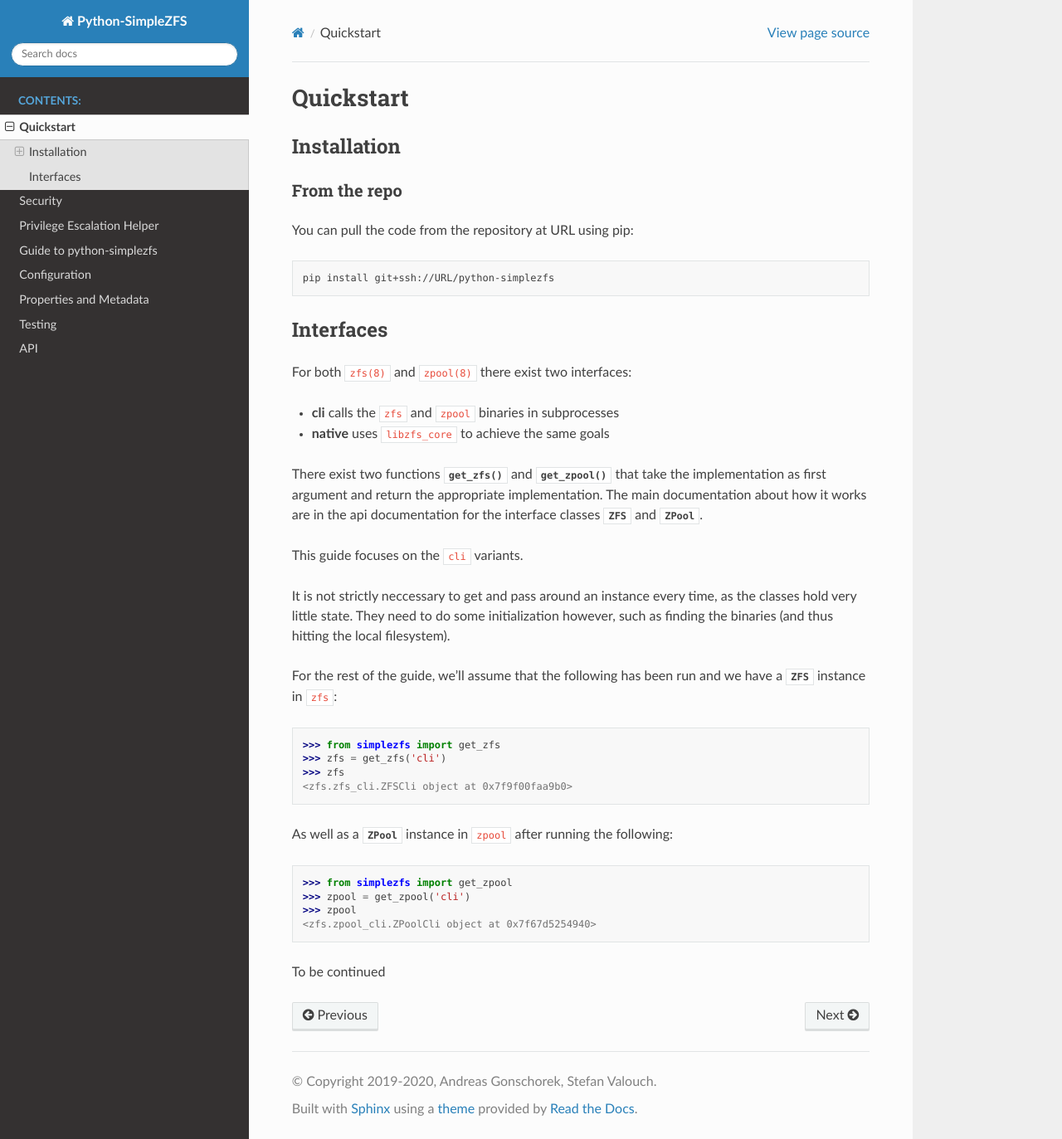
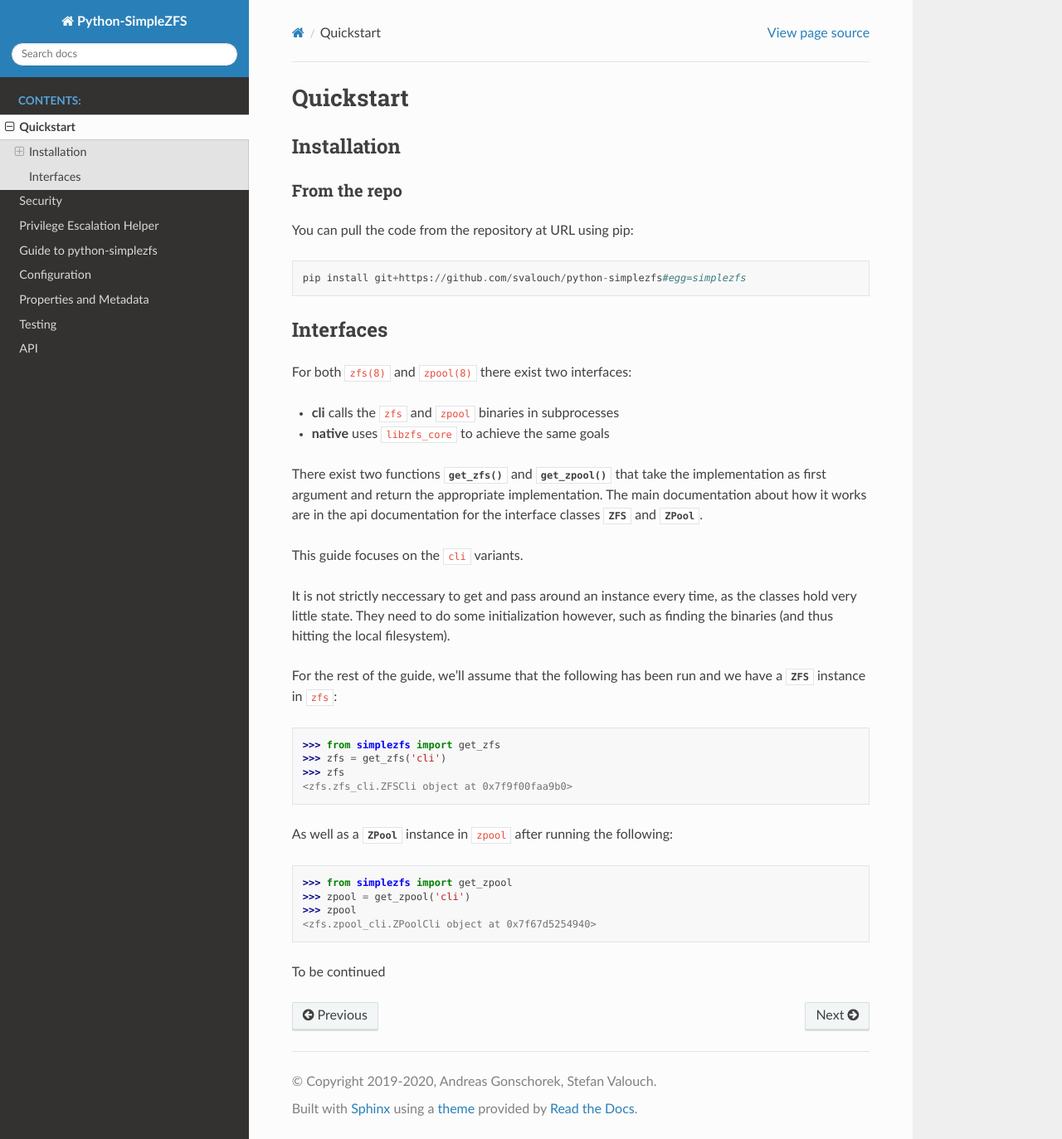
Before and after one commit to svalouch/python-simplezfs, a Sphinx documentation site: the page built from docs/quickstart.rst, in a window 1280 px wide and 1373 px high. Shown: the whole window at 83% size. Built offline with Sphinx 7.4.7 and the Read the Docs theme 2.0.0, drawn with Linux system fonts in a browser that asks for light colours.

Commit message:
docs: fix pip url and line length in quickstart

```diff
--- a/docs/quickstart.rst
+++ b/docs/quickstart.rst
@@ -10,9 +10,9 @@ From the repo
 
 You can pull the code from the repository at URL using pip:
 
-.. code-block:: bash
+::
 
-    pip install git+ssh://URL/python-simplezfs
+    pip install git+https://github.com/svalouch/python-simplezfs#egg=simplezfs
 
 
 Interfaces
@@ -22,17 +22,17 @@ For both ``zfs(8)`` and ``zpool(8)`` there exist two interfaces:
 * **cli** calls the ``zfs`` and ``zpool`` binaries in subprocesses
 * **native** uses ``libzfs_core`` to achieve the same goals
 
-There exist two functions :func:`~simplezfs.zfs.get_zfs` and :func:`~simplezfs.zpool.get_zpool` that take the implementation as
-first argument and return the appropriate implementation. The main documentation about how it works are in the api
-documentation for the interface classes :class:`~simplezfs.zfs.ZFS` and :class:`~simplezfs.zpool.ZPool`.
+There exist two functions :func:`~simplezfs.zfs.get_zfs` and :func:`~simplezfs.zpool.get_zpool` that take the
+implementation as first argument and return the appropriate implementation. The main documentation about how it works
+are in the api documentation for the interface classes :class:`~simplezfs.zfs.ZFS` and :class:`~simplezfs.zpool.ZPool`.
 
 This guide focuses on the ``cli`` variants.
 
 It is not strictly neccessary to get and pass around an instance every time, as the classes hold very little state.
 They need to do some initialization however, such as finding the binaries (and thus hitting the local filesystem).
 
-For the rest of the guide, we'll assume that the following has been run and we have a :class:`~simplezfs.zfs.ZFS` instance
-in ``zfs``:
+For the rest of the guide, we'll assume that the following has been run and we have a :class:`~simplezfs.zfs.ZFS`
+instance in ``zfs``:
 
 .. code-block:: pycon
 
```
